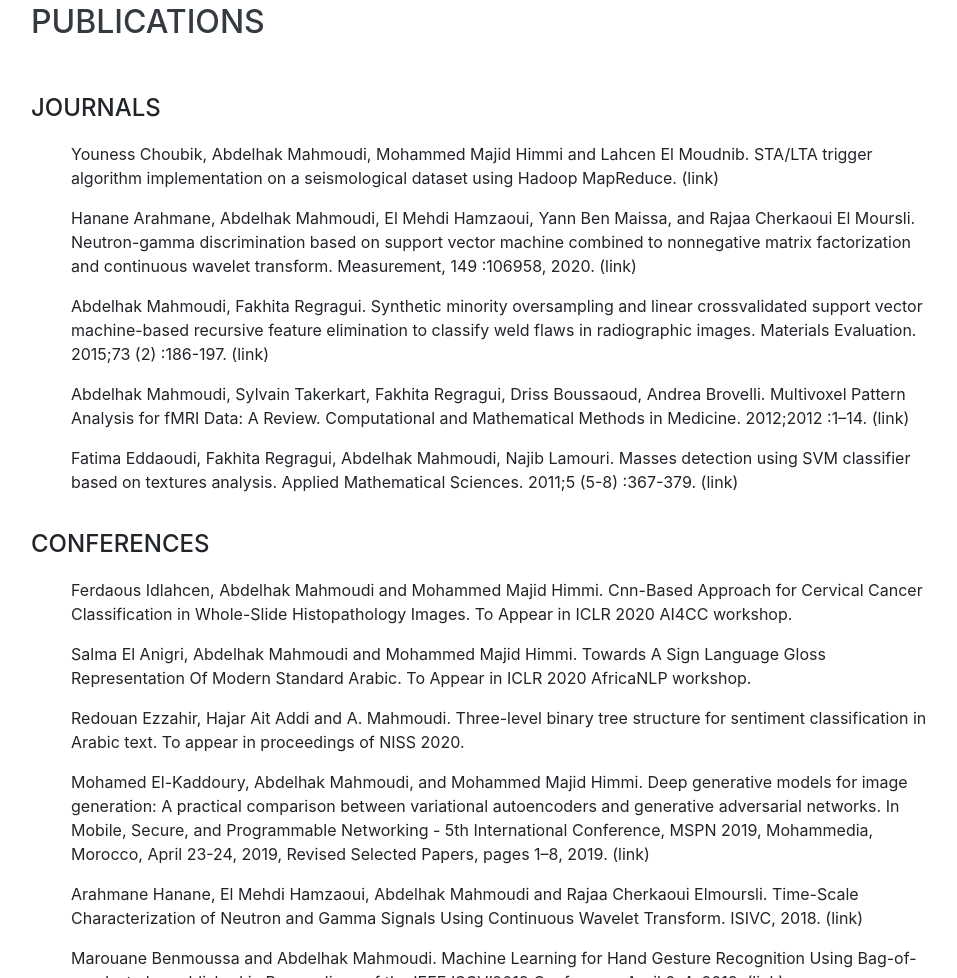
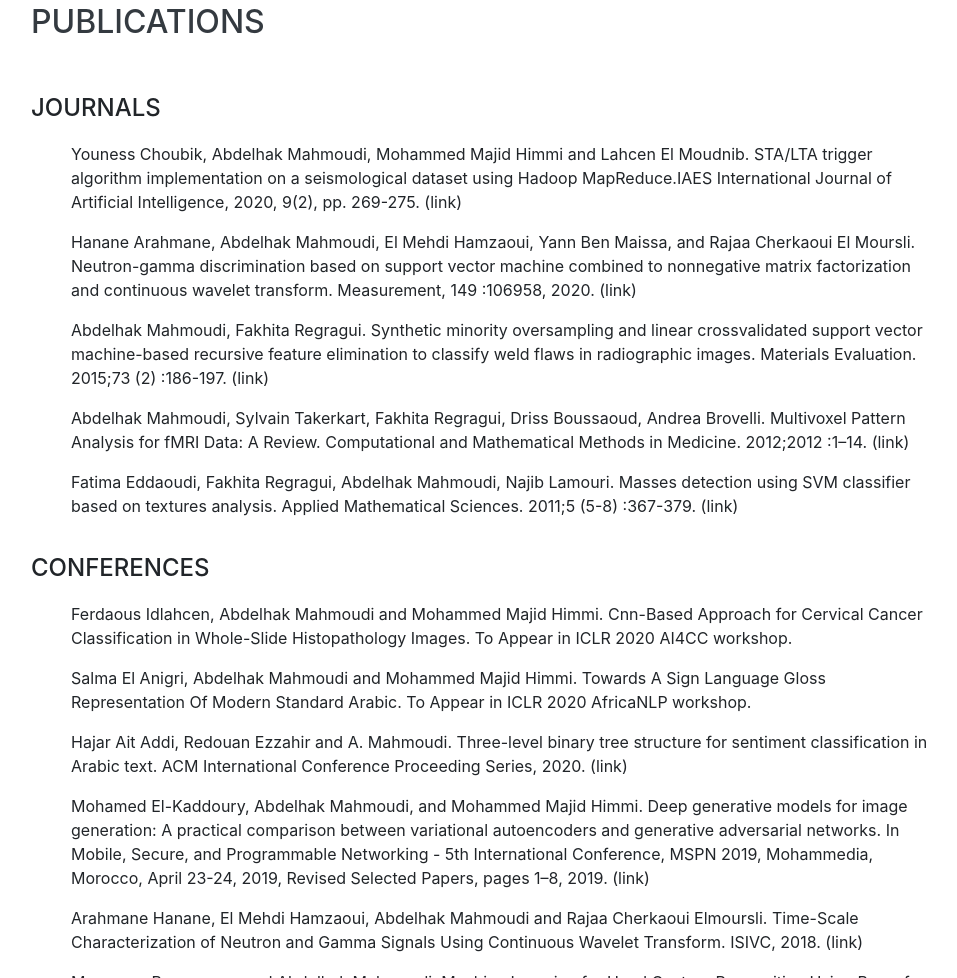
Before and after one commit to AbdelMahm/profile, a website with bundled scripts: page index.html in a window 1280 px wide. Shown: the part 6289-7267 px from the top of the page, without its empty margins (289-1246 px from the left). Built offline with nearby package versions, Linux system fonts and the light colour scheme; a web font is replaced by a local one.

Commit message:
publications update

```diff
--- a/index.html
+++ b/index.html
@@ -640,7 +640,9 @@
               <p>
                 Youness Choubik, Abdelhak Mahmoudi, Mohammed Majid Himmi and
                 Lahcen El Moudnib. STA/LTA trigger algorithm implementation on a
-                seismological dataset using Hadoop MapReduce. (link)
+                seismological dataset using Hadoop MapReduce.IAES International
+                Journal of Artificial Intelligence, 2020, 9(2), pp. 269-275.
+                (link)
               </p>
             </li>
             <li class="list-inline-item">
@@ -698,9 +700,10 @@
             </li>
             <li class="list-inline-item">
               <p>
-                Redouan Ezzahir, Hajar Ait Addi and A. Mahmoudi. Three-level
+                Hajar Ait Addi, Redouan Ezzahir and A. Mahmoudi. Three-level
                 binary tree structure for sentiment classification in Arabic
-                text. To appear in proceedings of NISS 2020.
+                text. ACM International Conference Proceeding Series, 2020.
+                (link)
               </p>
             </li>
             <li class="list-inline-item">
```
